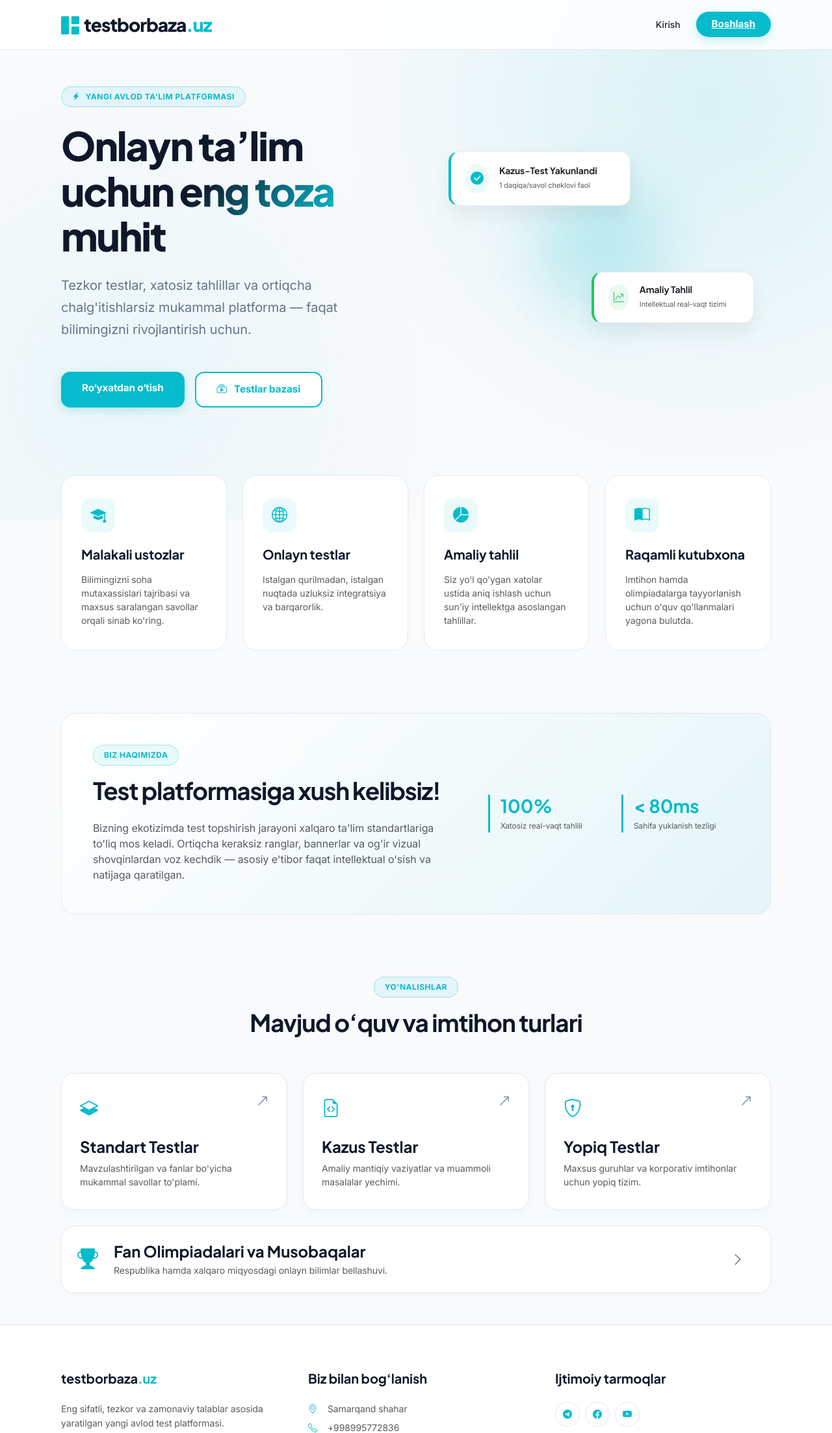
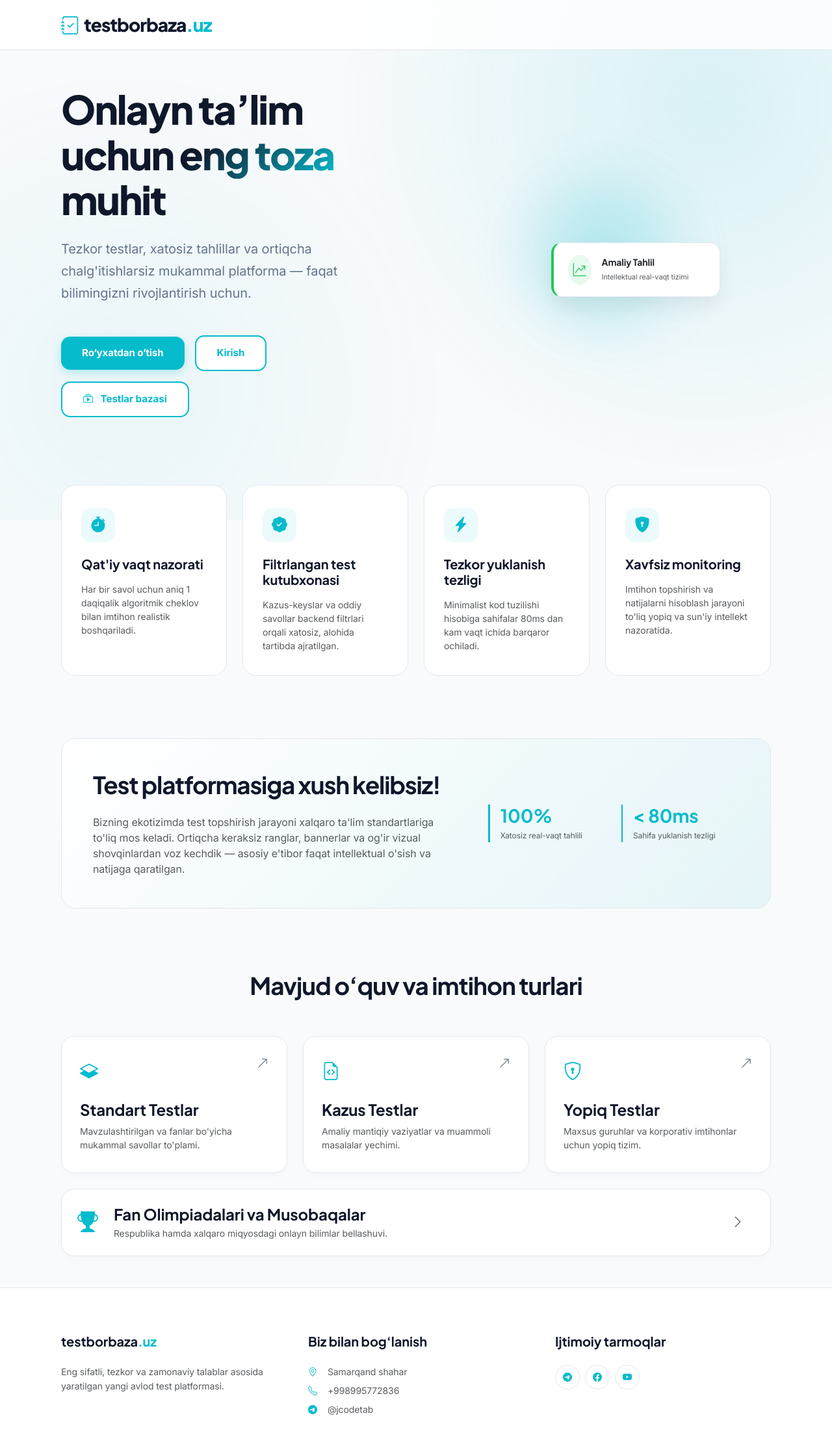
Before and after one commit to jcodetab/online_test_platform, a Django app: template templates/registration/home.html in a window 1280 px wide. Shown: the top 2205 px of the page at 65% size. After the commit the page ends 2177 px from the top, so only its background shows below. Run offline with Django 5.2, Linux system fonts and the light colour scheme; the template is opened without the code that fills it, so the values that code supplies are empty.

Commit message:
Initial commit: Base template added

```diff
--- a/templates/registration/home.html
+++ b/templates/registration/home.html
@@ -11,21 +11,23 @@
 
     <link href="{% static 'img/favicon.ico' %}" rel="icon">
 
+    <!-- Premium Google Fonts -->
     <link rel="preconnect" href="https://fonts.googleapis.com">
     <link rel="preconnect" href="https://fonts.gstatic.com" crossorigin>
     <link href="https://fonts.googleapis.com/css2?family=Plus+Jakarta+Sans:wght@500;600;700;800&family=Inter:wght@300;400;500;600;700&display=swap" rel="stylesheet">
 
+    <!-- Bootstrap 5.3 & Icons -->
     <link href="https://cdn.jsdelivr.net/npm/bootstrap@5.3.2/dist/css/bootstrap.min.css" rel="stylesheet">
     <link href="https://cdn.jsdelivr.net/npm/bootstrap-icons@1.11.2/font/bootstrap-icons.css" rel="stylesheet">
 
     <style>
         :root {
-            --bg-light-core: #F8FAFC; /* Toza, charchatmaydigan yorug' fon */
+            --bg-light-core: #F8FAFC;
             --card-bg: #FFFFFF;
-            --brand-primary: #06BBCC; /* Siz so'ragan asosiy rang */
+            --brand-primary: #06BBCC;
             --brand-hover: #05a4b4;
             --brand-light: rgba(6, 187, 204, 0.08);
-            --text-main: #0F172A; /* Chuqur quyuq shrift, o'qishga juda oson */
+            --text-main: #0F172A;
             --text-muted: #64748B;
             --border-clean: #E2E8F0;
         }
@@ -43,7 +45,7 @@
             color: var(--text-main);
         }
 
-        /* Yorug' va dinamik interaktiv aura background */
+        /* Ambient Dynamic Background */
         .ambient-bg {
             position: fixed;
             top: 0;
@@ -77,7 +79,7 @@
             color: var(--brand-primary) !important;
         }
 
-        /* Duolingo & Apple ilhomlantirilgan 3D-ishonchli interaktiv tugmalar */
+        /* Duolingo & Apple ilhomlantirilgan Interaktiv Tugmalar */
         .btn-modern-primary {
             background-color: var(--brand-primary);
             color: #FFFFFF !important;
@@ -113,21 +115,6 @@
             box-shadow: 0 4px 12px rgba(6, 187, 204, 0.1);
         }
 
-        /* Zamonaviy Micro Badge */
-        .section-tag {
-            background: var(--brand-light);
-            border: 1px solid rgba(6, 187, 204, 0.3);
-            color: var(--brand-primary);
-            font-size: 0.75rem;
-            font-weight: 700;
-            letter-spacing: 0.5px;
-            padding: 6px 16px;
-            border-radius: 100px;
-            display: inline-flex;
-            align-items: center;
-            gap: 8px;
-        }
-
         /* Hero Bo'limi */
         .hero-title {
             font-size: 3.8rem;
@@ -147,7 +134,7 @@
             -webkit-text-fill-color: transparent;
         }
 
-        /* Jonli Test-Baza Grafik Animatsiyalari */
+        /* Grafik Animatsiyalar */
         .hero-visual-wrapper {
             position: relative;
             width: 100%;
@@ -158,20 +145,19 @@
         }
 
         .animated-core-sphere {
-            width: 280px;
-            height: 280px;
-            background: radial-gradient(circle, rgba(6, 187, 204, 0.4) 0%, rgba(6, 187, 204, 0.05) 70%);
+            width: 300px;
+            height: 300px;
+            background: radial-gradient(circle, rgba(6, 187, 204, 0.45) 0%, rgba(6, 187, 204, 0.05) 70%);
             border-radius: 50%;
             filter: blur(40px);
             animation: pulseGlow 4s infinite alternate ease-in-out;
         }
 
-        /* Rasmda so'ralgan suzuvchi real interaktiv test kartalari */
         .orbiting-card {
             position: absolute;
             background: var(--card-bg);
             border: 1px solid var(--border-clean);
-            border-left: 4px solid var(--brand-primary); /* #06BBCC Urg'u */
+            border-left: 4px solid #22C55E;
             border-radius: 16px;
             padding: 18px 22px;
             box-shadow: 0 15px 30px rgba(0,0,0,0.06);
@@ -184,7 +170,7 @@
             transform: scale(1.03);
         }
 
-        /* Bento Minimal Oq Kartalar */
+        /* Bento Minimal Animatsiyali Kartalar */
         .bento-card {
             background: var(--card-bg);
             border: 1px solid var(--border-clean);
@@ -192,12 +178,13 @@
             padding: 35px 30px;
             height: 100%;
             transition: all 0.3s cubic-bezier(0.2, 0.8, 0.2, 1);
+            position: relative;
         }
 
         .bento-card:hover {
             border-color: var(--brand-primary);
-            transform: translateY(-5px);
-            box-shadow: 0 15px 35px rgba(6, 187, 204, 0.1);
+            transform: translateY(-8px);
+            box-shadow: 0 20px 40px rgba(6, 187, 204, 0.12);
         }
 
         .icon-wrapper {
@@ -211,14 +198,16 @@
             color: var(--brand-primary);
             font-size: 24px;
             margin-bottom: 22px;
-            transition: transform 0.3s ease;
+            transition: transform 0.4s cubic-bezier(0.175, 0.885, 0.32, 1.275);
         }
 
         .bento-card:hover .icon-wrapper {
-            transform: scale(1.1) rotate(5deg);
+            transform: scale(1.15) rotate(8deg);
+            background: var(--brand-primary);
+            color: #FFFFFF;
         }
 
-        /* Interaktiv Yo'nalish Bloklari (Hover effekt kuchaytirildi) */
+        /* Interaktiv Yo'nalish Bloklari */
         .interactive-cat-box {
             background: var(--card-bg);
             border: 1px solid var(--border-clean);
@@ -281,40 +270,45 @@
 
     {% block content %}{% endblock %}
 
+    <!-- Navbar Minimal Glass -->
     <nav class="navbar navbar-expand-lg sticky-top custom-nav">
         <div class="container px-4">
-            <a href="#/" class="navbar-brand d-flex align-items-center">
+            <a href="{% url 'home' %}" class="navbar-brand d-flex align-items-center">
                 <h3 class="m-0 brand-text d-flex align-items-center">
-                    <i class="bi bi-grid-1x2-fill me-2 brand-color-text"></i>testborbaza<span class="brand-color-text">.uz</span>
+                    <!-- Tushunarli va sohaga mos yangi test daftari ikonasi -->
+                    <i class="bi bi-journal-check me-2 brand-color-text"></i>testborbaza<span class="brand-color-text">.uz</span>
                 </h3>
             </a>
 
             <div class="ms-auto d-flex align-items-center gap-3">
                 {% if user.is_authenticated %}
-                    <a href="#/" class="btn-modern-secondary py-2 px-4 rounded-pill small" style="padding: 8px 20px !important;"><i class="bi bi-person-circle me-2"></i>Kabinet</a>
-                {% else %}
-                    <a href="#/" class="text-dark text-decoration-none small me-2 fw-medium hover:text-cyan-600">Kirish</a>
-                    <a href="#/" class="btn-modern-primary py-2 px-4 rounded-pill small" style="padding: 8px 24px !important;">Boshlash</a>
+                    <a href="{% url 'profile' %}" class="btn-modern-secondary py-2 px-4 rounded-pill small" style="padding: 8px 20px !important;"><i class="bi bi-person-circle me-2"></i>Kabinet</a>
                 {% endif %}
             </div>
         </div>
     </nav>
 
+    <!-- Hero Section -->
     <div class="hero-section py-5 my-md-2">
         <div class="container px-4">
             <div class="row align-items-center g-5">
                 <div class="col-lg-6">
-                    <div class="section-tag mb-4">
-                        <i class="bi bi-lightning-charge-fill brand-color-text"></i> YANGI AVLOD TA'LIM PLATFORMASI
-                    </div>
                     <h1 class="hero-title mb-4">Onlayn ta’lim uchun <span class="brand-gradient-text">eng toza</span> muhit</h1>
                     <p class="text-muted fs-5 mb-5" style="font-weight: 400; line-height: 1.7; color: var(--text-muted) !important;">Tezkor testlar, xatosiz tahlillar va ortiqcha chalg'itishlarsiz mukammal platforma — faqat bilimingizni rivojlantirish uchun.</p>
 
-                    <div class="d-flex flex-row flex-wrap gap-3">
-                        <a href="#/" class="btn-modern-primary text-decoration-none">
+                    <!-- Kirish tugmasi markazga ko'chirildi va barchasiga dinamik URL ulandi -->
+                    <div class="d-flex flex-row flex-wrap align-items-center gap-3">
+                        <a href="{% url 'register' %}" class="btn-modern-primary text-decoration-none">
                             Ro‘yxatdan o‘tish
                         </a>
-                        <a href="#/" class="btn-modern-secondary text-decoration-none">
+
+                        {% if not user.is_authenticated %}
+                            <a href="{% url 'login' %}" class="btn-modern-secondary text-decoration-none">
+                                Kirish
+                            </a>
+                        {% endif %}
+
+                        <a href="{% url 'search_tests_page' %}" class="btn-modern-secondary text-decoration-none">
                             <i class="bi bi-collection-play me-2"></i> Testlar bazasi
                         </a>
                     </div>
@@ -324,70 +318,61 @@
                     <div class="hero-visual-wrapper">
                         <div class="animated-core-sphere"></div>
 
-                        <div class="orbiting-card" style="top: 15%; left: 5%; width: 280px;">
+                        <!-- Faqat real monitoring kartasi qoldirildi -->
+                        <div class="orbiting-card" style="bottom: 30%; right: 15%; width: 260px; animation-delay: -1s;">
                             <div class="d-flex align-items-center gap-3">
-                                <div class="rounded-circle p-2 d-flex" style="background: var(--brand-light); color: var(--brand-primary);"><i class="bi bi-check-circle-fill fs-5"></i></div>
-                                <div>
-                                    <h6 class="m-0 text-dark small fw-bold">Kazus-Test Yakunlandi</h6>
-                                    <span class="text-muted tiny" style="font-size: 11px;">1 daqiqa/savol cheklovi faol</span>
-                                </div>
-                            </div>
-                        </div>
-
-                        <div class="orbiting-card" style="bottom: 20%; right: 5%; width: 250px; animation-delay: -2.5s; border-left-color: #22C55E;">
-                            <div class="d-flex align-items-center gap-3">
-                                <div class="rounded-circle p-2 d-flex" style="background: rgba(34, 197, 94, 0.1); color: #22C55E;"><i class="bi bi-graph-up-arrow"></i></div>
+                                <div class="rounded-circle p-2 d-flex" style="background: rgba(34, 197, 94, 0.1); color: #22C55E;"><i class="bi bi-graph-up-arrow fs-5"></i></div>
                                 <div>
                                     <h6 class="m-0 text-dark small fw-bold">Amaliy Tahlil</h6>
                                     <span class="text-muted tiny" style="font-size: 11px;">Intellektual real-vaqt tizimi</span>
                                 </div>
                             </div>
                         </div>
-
                     </div>
                 </div>
             </div>
         </div>
     </div>
 
+    <!-- Tizimning aniq texnik imkoniyatlariga yo'naltirilgan Bento Grid -->
     <div class="container px-4 py-5">
         <div class="row g-4">
             <div class="col-lg-3 col-sm-6">
                 <div class="bento-card">
-                    <div class="icon-wrapper"><i class="bi bi-mortarboard-fill"></i></div>
-                    <h5 class="mb-3 fw-bold">Malakali ustozlar</h5>
-                    <p class="text-muted small mb-0">Bilimingizni soha mutaxassislari tajribasi va maxsus saralangan savollar orqali sinab ko'ring.</p>
+                    <div class="icon-wrapper"><i class="bi bi-stopwatch-fill"></i></div>
+                    <h5 class="mb-3 fw-bold">Qat'iy vaqt nazorati</h5>
+                    <p class="text-muted small mb-0">Har bir savol uchun aniq 1 daqiqalik algoritmik cheklov bilan imtihon realistik boshqariladi.</p>
                 </div>
             </div>
             <div class="col-lg-3 col-sm-6">
                 <div class="bento-card">
-                    <div class="icon-wrapper"><i class="bi bi-globe2"></i></div>
-                    <h5 class="mb-3 fw-bold">Onlayn testlar</h5>
-                    <p class="text-muted small mb-0">Istalgan qurilmadan, istalgan nuqtada uzluksiz integratsiya va barqarorlik.</p>
+                    <div class="icon-wrapper"><i class="bi bi-patch-check-fill"></i></div>
+                    <h5 class="mb-3 fw-bold">Filtrlangan test kutubxonasi</h5>
+                    <p class="text-muted small mb-0">Kazus-keyslar va oddiy savollar backend filtrlari orqali xatosiz, alohida tartibda ajratilgan.</p>
                 </div>
             </div>
             <div class="col-lg-3 col-sm-6">
                 <div class="bento-card">
-                    <div class="icon-wrapper"><i class="bi bi-pie-chart-fill"></i></div>
-                    <h5 class="mb-3 fw-bold">Amaliy tahlil</h5>
-                    <p class="text-muted small mb-0">Siz yo'l qo'ygan xatolar ustida aniq ishlash uchun sun'iy intellektga asoslangan tahlillar.</p>
+                    <div class="icon-wrapper"><i class="bi bi-lightning-charge-fill"></i></div>
+                    <h5 class="mb-3 fw-bold">Tezkor yuklanish tezligi</h5>
+                    <p class="text-muted small mb-0">Minimalist kod tuzilishi hisobiga sahifalar 80ms dan kam vaqt ichida barqaror ochiladi.</p>
                 </div>
             </div>
             <div class="col-lg-3 col-sm-6">
                 <div class="bento-card">
-                    <div class="icon-wrapper"><i class="bi bi-book-half"></i></div>
-                    <h5 class="mb-3 fw-bold">Raqamli kutubxona</h5>
-                    <p class="text-muted small mb-0">Imtihon hamda olimpiadalarga tayyorlanish uchun o'quv qo'llanmalari yagona bulutda.</p>
+                    <div class="icon-wrapper"><i class="bi bi-shield-lock-fill"></i></div>
+                    <h5 class="mb-3 fw-bold">Xavfsiz monitoring</h5>
+                    <p class="text-muted small mb-0">Imtihon topshirish va natijalarni hisoblash jarayoni to'liq yopiq va sun'iy intellekt nazoratida.</p>
                 </div>
             </div>
         </div>
     </div>
 
+    <!-- Biz Haqimizda Bo'limi -->
     <div class="container px-4 py-5">
         <div class="bento-card p-5" style="background: linear-gradient(135deg, #FFFFFF 0%, var(--brand-light) 100%);">
             <div class="row g-5 align-items-center">
                 <div class="col-lg-7">
-                    <div class="section-tag mb-3">BIZ HAQIMIZDA</div>
                     <h2 class="mb-4 fw-bold" style="letter-spacing: -1.2px; font-size: 2.3rem;">Test platformasiga xush kelibsiz!</h2>
                     <p class="text-muted mb-0">Bizning ekotizimda test topshirish jarayoni xalqaro ta'lim standartlariga to'liq mos keladi. Ortiqcha keraksiz ranglar, bannerlar va og'ir vizual shovqinlardan voz kechdik — asosiy e'tibor faqat intellektual o'sish va natijaga qaratilgan.</p>
                 </div>
@@ -400,7 +385,7 @@
                             </div>
                         </div>
                         <div class="col-6">
-                            <div class="border-start ps-3" style="border-color: var(--brand-primary) !important; border-width: 3px !important;">
+                            <div class="border-start ps-3" style="border-color: var(--brand-primary) !important; border-width: 2px !important;">
                                 <h3 class="m-0 fw-bold brand-color-text">&lt; 80ms</h3>
                                 <span class="text-muted tiny" style="font-size: 12px;">Sahifa yuklanish tezligi</span>
                             </div>
@@ -411,15 +396,15 @@
         </div>
     </div>
 
+    <!-- Yo'nalishlar Grid -->
     <div class="container px-4 py-5">
         <div class="d-flex flex-column align-items-center text-center mb-5">
-            <div class="section-tag mb-3">YO'NALISHLAR</div>
             <h2 class="fw-bold" style="letter-spacing: -1px; font-size: 2.3rem;">Mavjud o‘quv va imtihon turlari</h2>
         </div>
 
         <div class="row g-4">
             <div class="col-lg-4 col-md-6">
-                <a class="interactive-cat-box" href="#/">
+                <a class="interactive-cat-box" href="{% url 'search_tests_page' %}">
                     <i class="bi bi-arrow-up-right cat-arrow"></i>
                     <div class="mb-4 fs-3 brand-color-text"><i class="bi bi-layers-half"></i></div>
                     <h4 class="fw-bold mb-2">Standart Testlar</h4>
@@ -427,7 +412,7 @@
                 </a>
             </div>
             <div class="col-lg-4 col-md-6">
-                <a class="interactive-cat-box" href="#/">
+                <a class="interactive-cat-box" href="{% url 'search_tests_page' %}">
                     <i class="bi bi-arrow-up-right cat-arrow"></i>
                     <div class="mb-4 fs-3 brand-color-text"><i class="bi bi-file-earmark-code"></i></div>
                     <h4 class="fw-bold mb-2">Kazus Testlar</h4>
@@ -435,7 +420,7 @@
                 </a>
             </div>
             <div class="col-lg-4 col-md-6">
-                <a class="interactive-cat-box" href="#/">
+                <a class="interactive-cat-box" href="{% url 'search_tests_page' %}">
                     <i class="bi bi-arrow-up-right cat-arrow"></i>
                     <div class="mb-4 fs-3 brand-color-text"><i class="bi bi-shield-lock"></i></div>
                     <h4 class="fw-bold mb-2">Yopiq Testlar</h4>
@@ -443,7 +428,7 @@
                 </a>
             </div>
             <div class="col-lg-12">
-                <a class="interactive-cat-box d-flex align-items-center justify-content-between p-4" href="#/">
+                <a class="interactive-cat-box d-flex align-items-center justify-content-between p-4" href="{% url 'search_tests_page' %}">
                     <div class="d-flex align-items-center gap-4">
                         <div class="fs-2 brand-color-text"><i class="bi bi-trophy-fill"></i></div>
                         <div>
@@ -457,6 +442,7 @@
         </div>
     </div>
 
+    <!-- Footer -->
     <footer class="footer-clean">
         <div class="container px-4">
             <div class="row g-5">
@@ -473,7 +459,7 @@
                 <div class="col-lg-4 col-md-6">
                     <h5 class="fw-bold mb-4">Ijtimoiy tarmoqlar</h5>
                     <div class="d-flex gap-2">
-                        <a class="btn btn-light btn-sm rounded-circle d-flex align-items-center justify-content-center" href="#/" style="width: 38px; height: 38px; border: 1px solid var(--border-clean); color: var(--brand-primary); background: #FFF;"><i class="bi bi-telegram"></i></a>
+                        <a class="btn btn-light btn-sm rounded-circle d-flex align-items-center justify-content-center" href="https://t.me/jcodetab" style="width: 38px; height: 38px; border: 1px solid var(--border-clean); color: var(--brand-primary); background: #FFF;"><i class="bi bi-telegram"></i></a>
                         <a class="btn btn-light btn-sm rounded-circle d-flex align-items-center justify-content-center" href="#/" style="width: 38px; height: 38px; border: 1px solid var(--border-clean); color: var(--brand-primary); background: #FFF;"><i class="bi bi-facebook"></i></a>
                         <a class="btn btn-light btn-sm rounded-circle d-flex align-items-center justify-content-center" href="#/" style="width: 38px; height: 38px; border: 1px solid var(--border-clean); color: var(--brand-primary); background: #FFF;"><i class="bi bi-youtube"></i></a>
                     </div>
```
